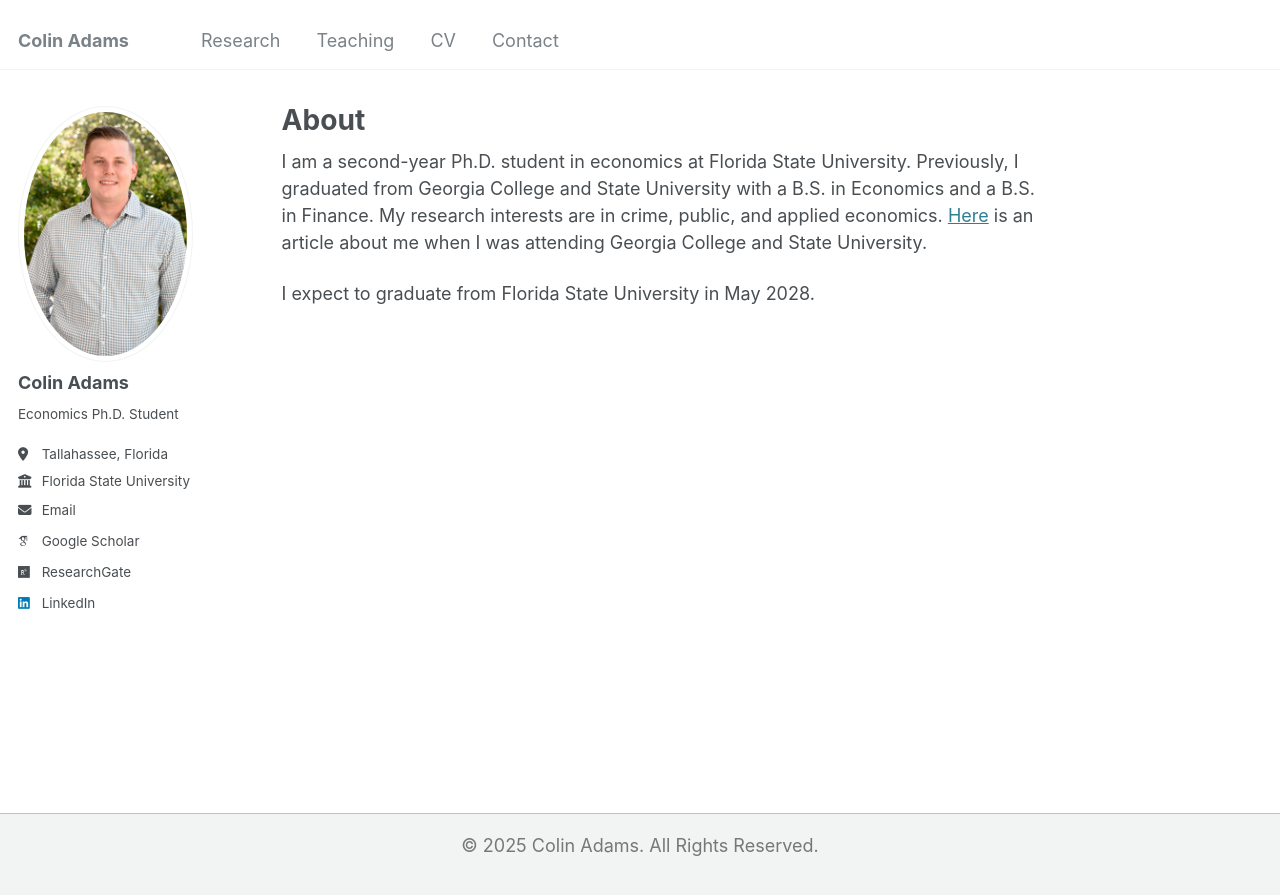
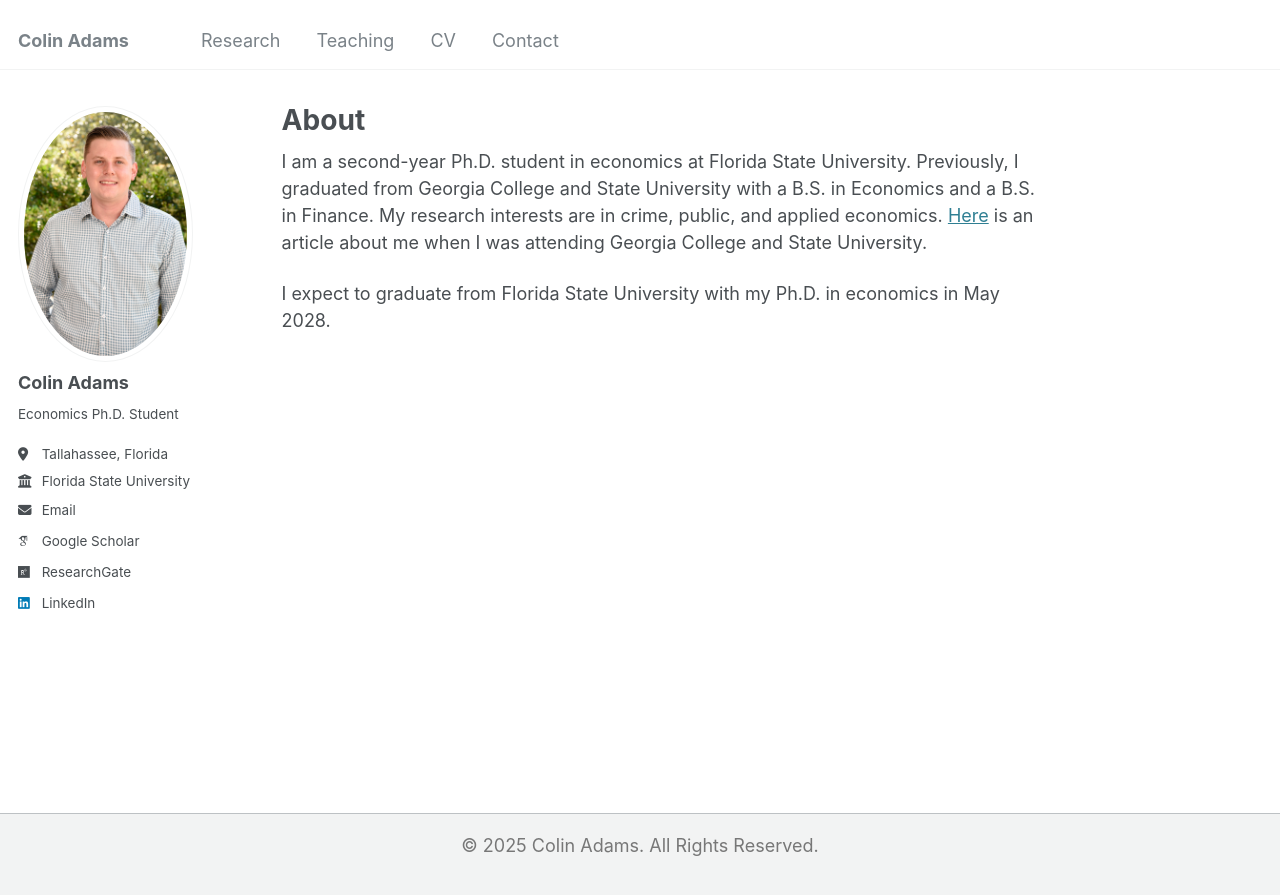
Before and after one commit to Zach-Gooch/Zach-Gooch.github.io, a Jekyll site: the page built from _pages/about.md, in a window 1280 px wide. Shown: the top 895 px of the page. Built offline with Jekyll 4.4.1, drawn with Linux system fonts in a browser that asks for light colours; some web fonts are replaced.

Commit message:
Update about.md

```diff
--- a/_pages/about.md
+++ b/_pages/about.md
@@ -16,6 +16,6 @@ redirect_from:
   </p>
 
   <p>
-    I expect to graduate from Florida State University in May 2028.
+    I expect to graduate from Florida State University with my Ph.D. in economics in May 2028.
   </p>
 </section>
```
